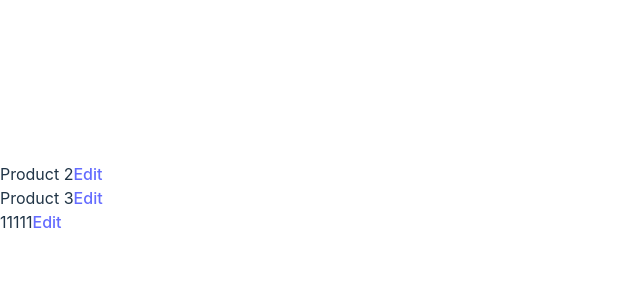
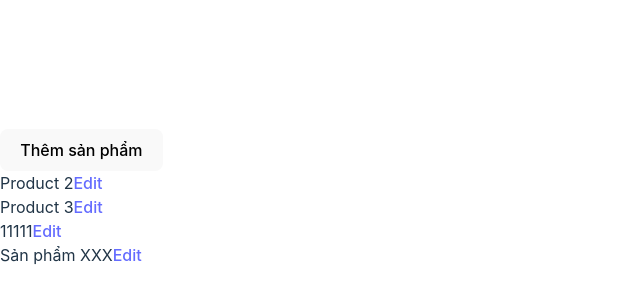
Before and after one commit to datlt2306/web502, a React (Vite) app in the folder WD18328/: page /products in a window 1280 px wide. Shown: the part 202-502 px from the top of the page, without its empty margins (0-640 px from the left). Built offline with nearby package versions, Linux system fonts and the light colour scheme; data requests are answered from the project's data file.

Commit message:
WD18328 - Buổi 7

```diff
--- a/WD18328/db.json
+++ b/WD18328/db.json
@@ -14,6 +14,11 @@
       "name": "11111",
       "price": "1111111",
       "id": 4
+    },
+    {
+      "name": "Sản phẩm XXX",
+      "price": 200,
+      "id": 5
     }
   ]
 }
--- a/WD18328/src/components/ProductList.tsx
+++ b/WD18328/src/components/ProductList.tsx
@@ -1,4 +1,4 @@
-import { useQuery } from "@tanstack/react-query";
+import { useMutation, useQuery, useQueryClient } from "@tanstack/react-query";
 import axios from "axios";
 import { Link } from "react-router-dom";
 import { IProduct } from "../interfaces/product";
@@ -25,6 +25,7 @@ const ProductList = () => {
     // }, []);
     // if (isLoading) return <>Loading....</>;
 
+    const queryClient = useQueryClient();
     const { data, isLoading, isError } = useQuery({
         queryKey: ["PRODUCT_KEY"],
         queryFn: async () => {
@@ -36,10 +37,21 @@ const ProductList = () => {
             }
         },
     });
+    const mutation = useMutation({
+        mutationFn: async (product) => {
+            await axios.post(`http://localhost:3000/products`, product);
+        },
+        onSuccess: () => {
+            queryClient.invalidateQueries({ queryKey: ["PRODUCT_KEY"] });
+        },
+    });
     if (isLoading) return <>Loading....</>;
     if (isError) return <>Error....</>;
     return (
         <div>
+            <button onClick={() => mutation.mutate({ name: "Sản phẩm XXX", price: 200 })}>
+                Thêm sản phẩm
+            </button>
             {data.map((item: IProduct, index: number) => (
                 <div key={index}>
                     {item.name}
```
